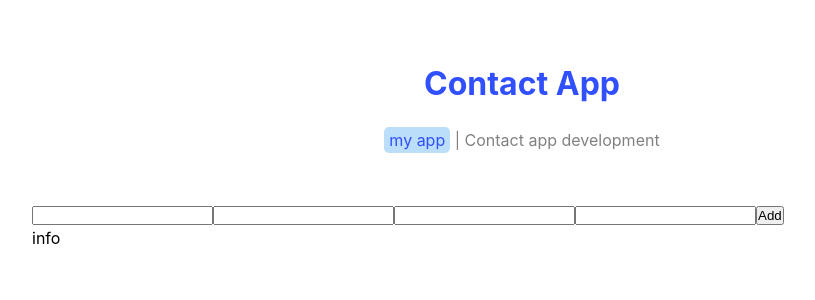
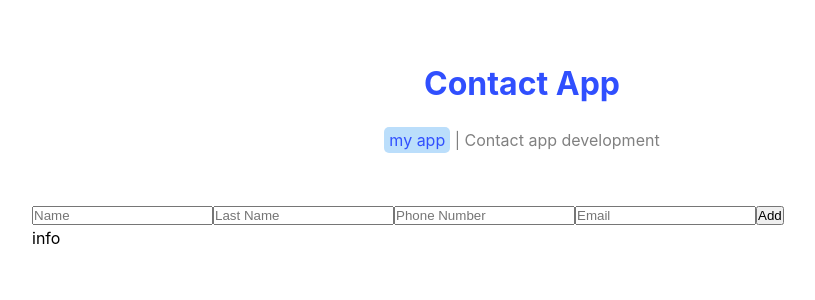
Before and after one commit to HesamPirzadeh/Contact-App, a React (Vite) app: page / in a window 1280 px wide. Shown: the top 300 px of the page, without its empty margins (118-933 px from the left). Built offline with nearby package versions, Linux system fonts and the light colour scheme.

Commit message:
add seprate input object for reusable input with map

```diff
--- a/src/components/Contact.jsx
+++ b/src/components/Contact.jsx
@@ -1,5 +1,28 @@
 import { useState } from "react";
 import Info from "./Info";
+
+const data = [
+  {
+    type: "text",
+    placeholder: "Name",
+    name: "name",
+  },
+  {
+    type: "text",
+    placeholder: "Last Name",
+    name: "lastName",
+  },
+  {
+    type: "number",
+    placeholder: "Phone Number",
+    name: "number",
+  },
+  {
+    type: "email",
+    placeholder: "Email",
+    name: "email",
+  },
+];
 
 function Contact() {
   const [alert, setAlert] = useState("");
@@ -36,34 +59,16 @@ function Contact() {
   return (
     <div>
       <div>
-        <input
-          type="text"
-          placeholder=""
-          name="name"
-          value={inputs.name}
-          onChange={showHandler}
-        />
-        <input
-          type="text"
-          placeholder=""
-          name="lastName"
-          value={inputs.lastName}
-          onChange={showHandler}
-        />
-        <input
-          type="number"
-          placeholder=""
-          name="number"
-          value={inputs.number}
-          onChange={showHandler}
-        />
-        <input
-          type="email"
-          placeholder=""
-          name="email"
-          value={inputs.email}
-          onChange={showHandler}
-        />
+        {data.map((input, index) => (
+          <input
+            key={index}
+            type={input.type}
+            placeholder={input.placeholder}
+            name={input.name}
+            value={inputs[input.name]}
+            onChange={showHandler}
+          />
+        ))}
         <button onClick={addHandler}>Add</button>
       </div>
       <div>{<p>{alert}</p>}</div>
```
